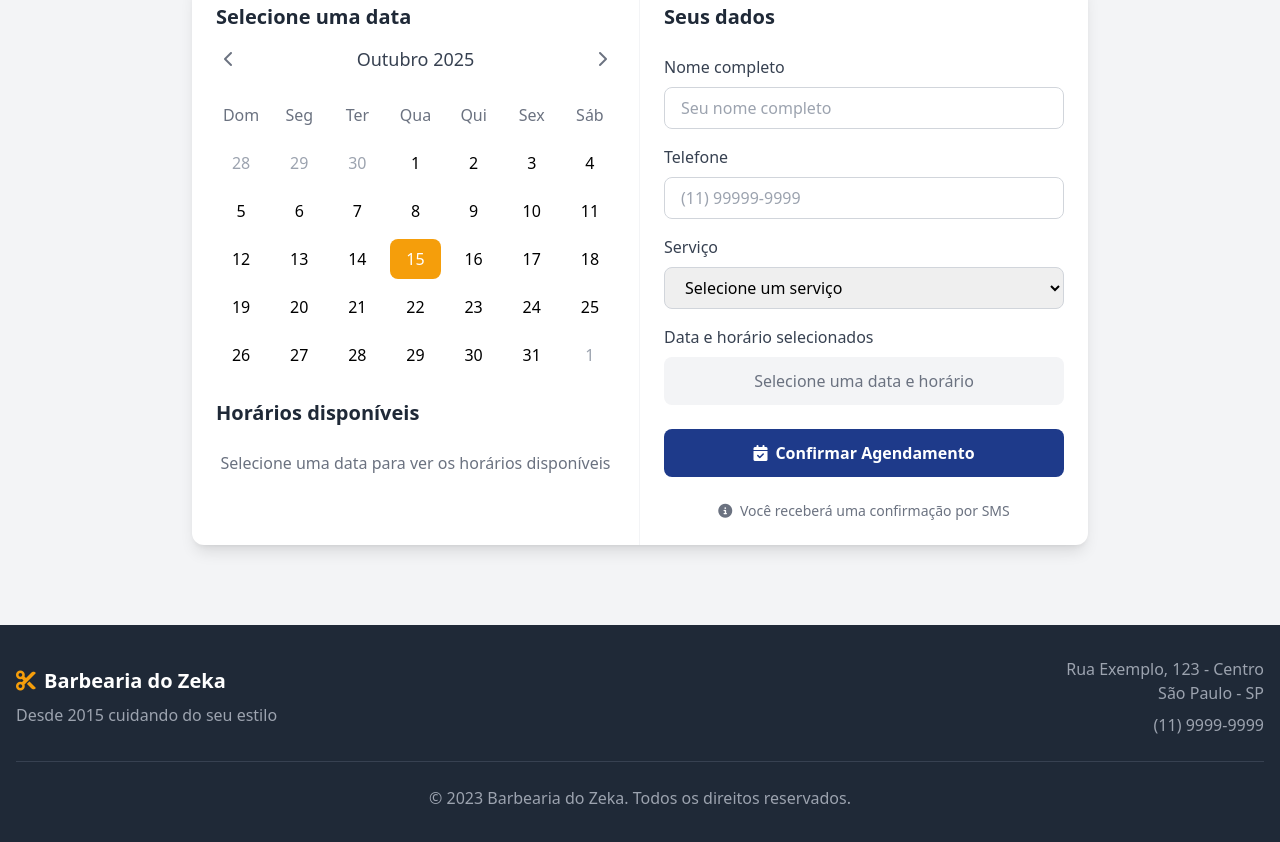
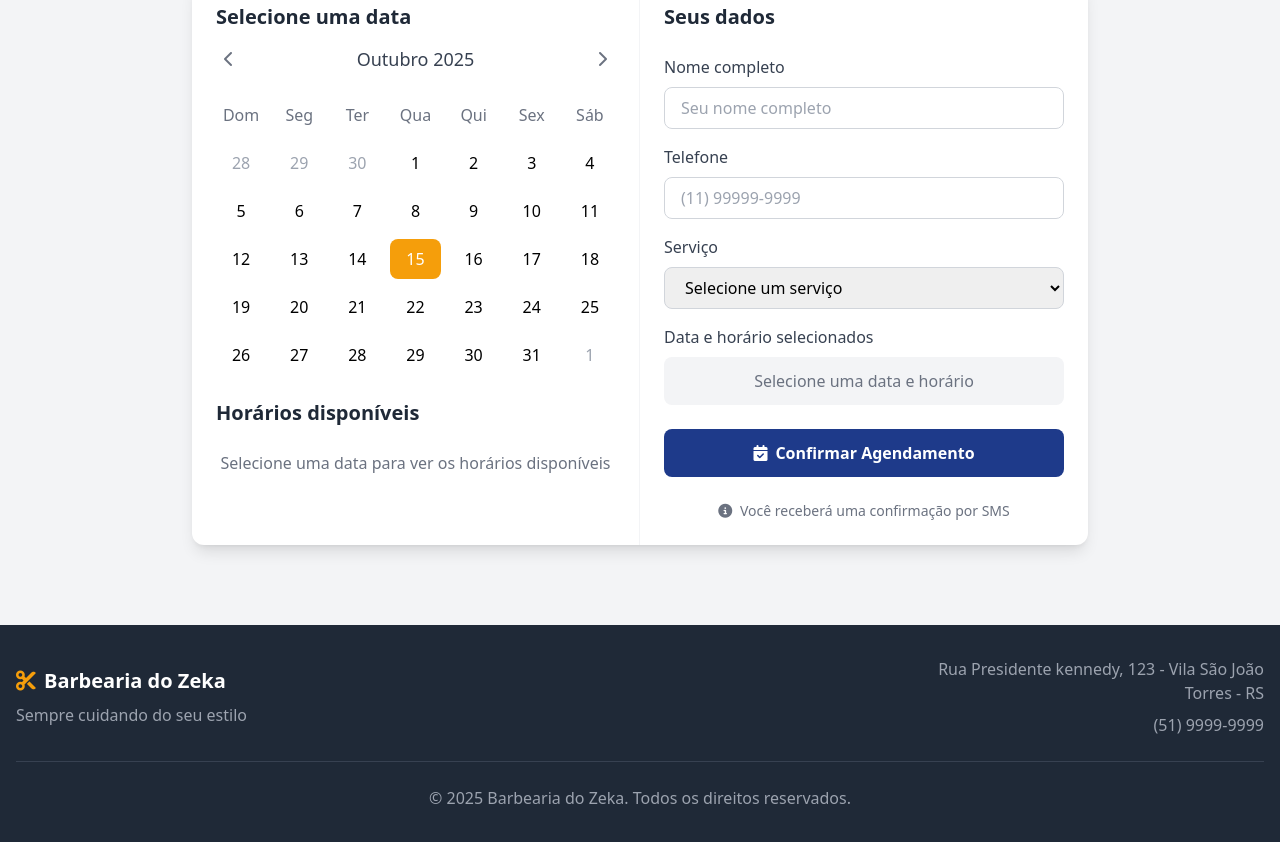
Before and after one commit to EmaClezar/zekatsts, a plain HTML site: page index.html in a window 1280 px wide. Shown: the part 281-1123 px from the top of the page. Drawn offline with nearby package versions, Linux system fonts and the light colour scheme.

Commit message:
html ajuste

```diff
--- a/index.html
+++ b/index.html
@@ -179,18 +179,18 @@
                         <i class="fas fa-cut text-secondary text-xl mr-2"></i>
                         <span class="text-xl font-bold">Barbearia do Zeka</span>
                     </div>
-                    <p class="text-gray-400 mt-2">Desde 2015 cuidando do seu estilo</p>
+                    <p class="text-gray-400 mt-2">Sempre cuidando do seu estilo</p>
                 </div>
 
                 <div class="text-center md:text-right">
-                    <p class="text-gray-400">Rua Exemplo, 123 - Centro</p>
-                    <p class="text-gray-400">São Paulo - SP</p>
-                    <p class="text-gray-400 mt-2">(11) 9999-9999</p>
+                    <p class="text-gray-400">Rua Presidente kennedy, 123 - Vila São João</p>
+                    <p class="text-gray-400">Torres - RS</p>
+                    <p class="text-gray-400 mt-2">(51) 9999-9999</p>
                 </div>
             </div>
 
             <div class="border-t border-gray-700 mt-6 pt-6 text-center text-gray-400">
-                <p>&copy; 2023 Barbearia do Zeka. Todos os direitos reservados.</p>
+                <p>&copy; 2025 Barbearia do Zeka. Todos os direitos reservados.</p>
             </div>
         </div>
     </footer>
```
